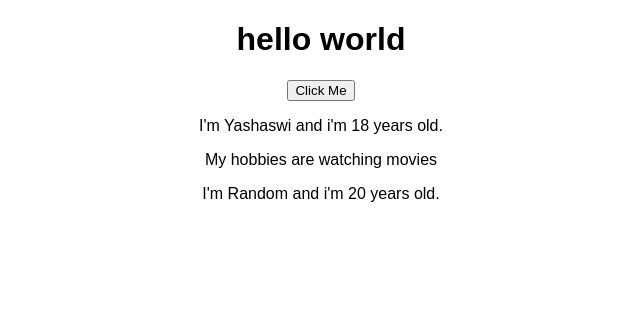
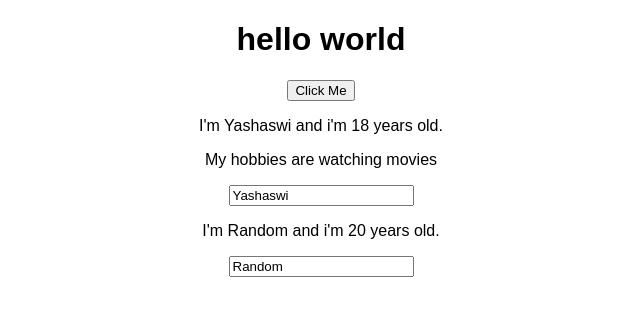
Before and after one commit to 4444yashaswi/react-complete-guide, a React (Create React App) app in the folder react-first/: page / in a window 1280 px wide. Shown: the top 316 px of the page, without its empty margins (319-959 px from the left). Built offline with nearby package versions, Linux system fonts and the light colour scheme.

Commit message:
dynamic state change w 2 way binding

```diff
--- a/react-first/src/App.js
+++ b/react-first/src/App.js
@@ -11,23 +11,36 @@ class App extends Component {
 
   }
 
-  clickMeHandler = () => {
+  clickMeHandler = (newName) => {
     //console.log('\'Click Me\' was clicked');
     this.setState({
         persons : [
-              {name: "Yashaswi Singh", age: 18},
+              {name: newName, age: 18},
               {name: "Random", age: 200000}
         ]
-      });
+      })
+  }
+
+  changeValueHandler = (event) => {
+    this.setState({
+      persons : [
+              {name: 'Yashaswi', age: 18},
+              {name: event.target.value, age: 20}
+      ]
+    })
   }
 
   render() {
     return (
       <div className="App">
         <h1>hello world</h1>
-        <button onClick = {this.clickMeHandler} >Click Me</button>
-        <Person name={this.state.persons[0].name} age={this.state.persons[0].age}>My hobbies are watching movies</Person>
-        <Person name={this.state.persons[1].name} age={this.state.persons[1].age} />
+        <button onClick = {this.clickMeHandler.bind(this,'Yashaswi Singh')} >Click Me</button>
+        <Person name={this.state.persons[0].name}
+         age={this.state.persons[0].age}
+         clicked={this.clickMeHandler.bind(this,'WAiWAi')}>My hobbies are watching movies</Person>
+        <Person name={this.state.persons[1].name}
+         age={this.state.persons[1].age}
+         valChange={this.changeValueHandler} />
       </div>
     );
   }
--- a/react-first/src/Person/Person.js
+++ b/react-first/src/Person/Person.js
@@ -2,8 +2,9 @@ import React from 'react';
 
 const person = (props) => {
 	return <div>
-		<p>I'm {props.name} and i'm {props.age} years old.</p>
+		<p onClick={props.clicked}>I'm {props.name} and i'm {props.age} years old.</p>
 		<p>{props.children}</p>
+		<input type="text" onChange={props.valChange} value={props.name}/>
 	</div>
 }
 
```
